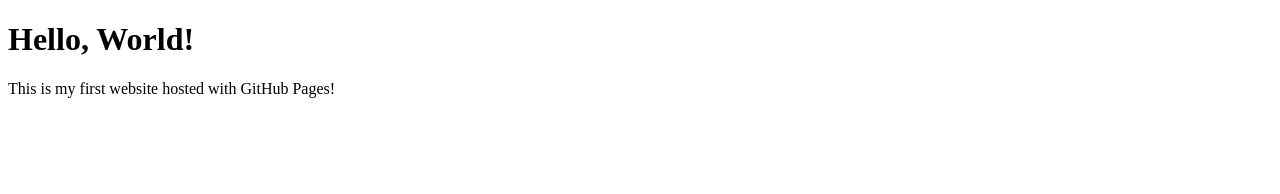
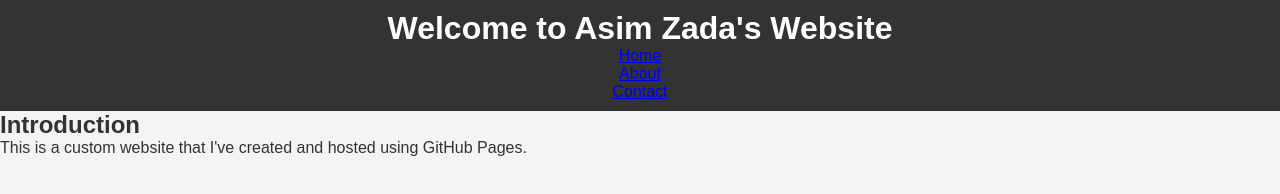
Before and after one commit to asimzada/asimzada, a plain HTML site: page index.html in a window 1280 px wide. Drawn offline with Linux system fonts and the light colour scheme; files that its build step writes are made by us from their sources.

Commit message:
index.html

```diff
--- a/index.html
+++ b/index.html
@@ -4,9 +4,23 @@
     <meta charset="UTF-8">
     <meta name="viewport" content="width=device-width, initial-scale=1.0">
     <title>Welcome to Asim Zada's Website</title>
+    <link rel="stylesheet" href="css/styles.css"> <!-- Link to CSS -->
 </head>
 <body>
-    <h1>Hello, World!</h1>
-    <p>This is my first website hosted with GitHub Pages!</p>
+    <header>
+        <h1>Welcome to Asim Zada's Website</h1>
+        <nav>
+            <ul>
+                <li><a href="index.html">Home</a></li>
+                <li><a href="about.html">About</a></li>
+                <li><a href="contact.html">Contact</a></li>
+            </ul>
+        </nav>
+    </header>
+
+    <section>
+        <h2>Introduction</h2>
+        <p>This is a custom website that I've created and hosted using GitHub Pages.</p>
+    </section>
 </body>
 </html>
```
